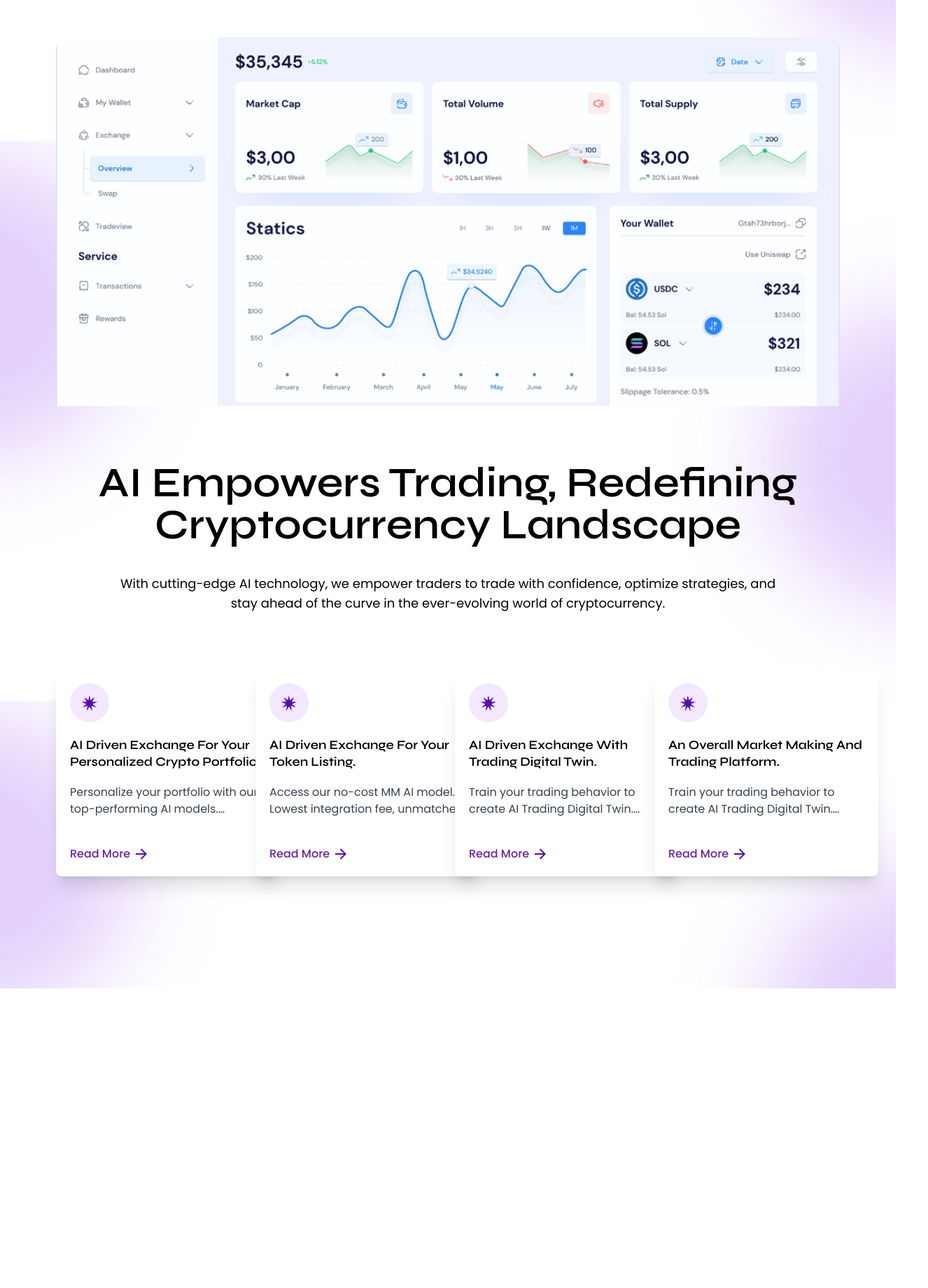
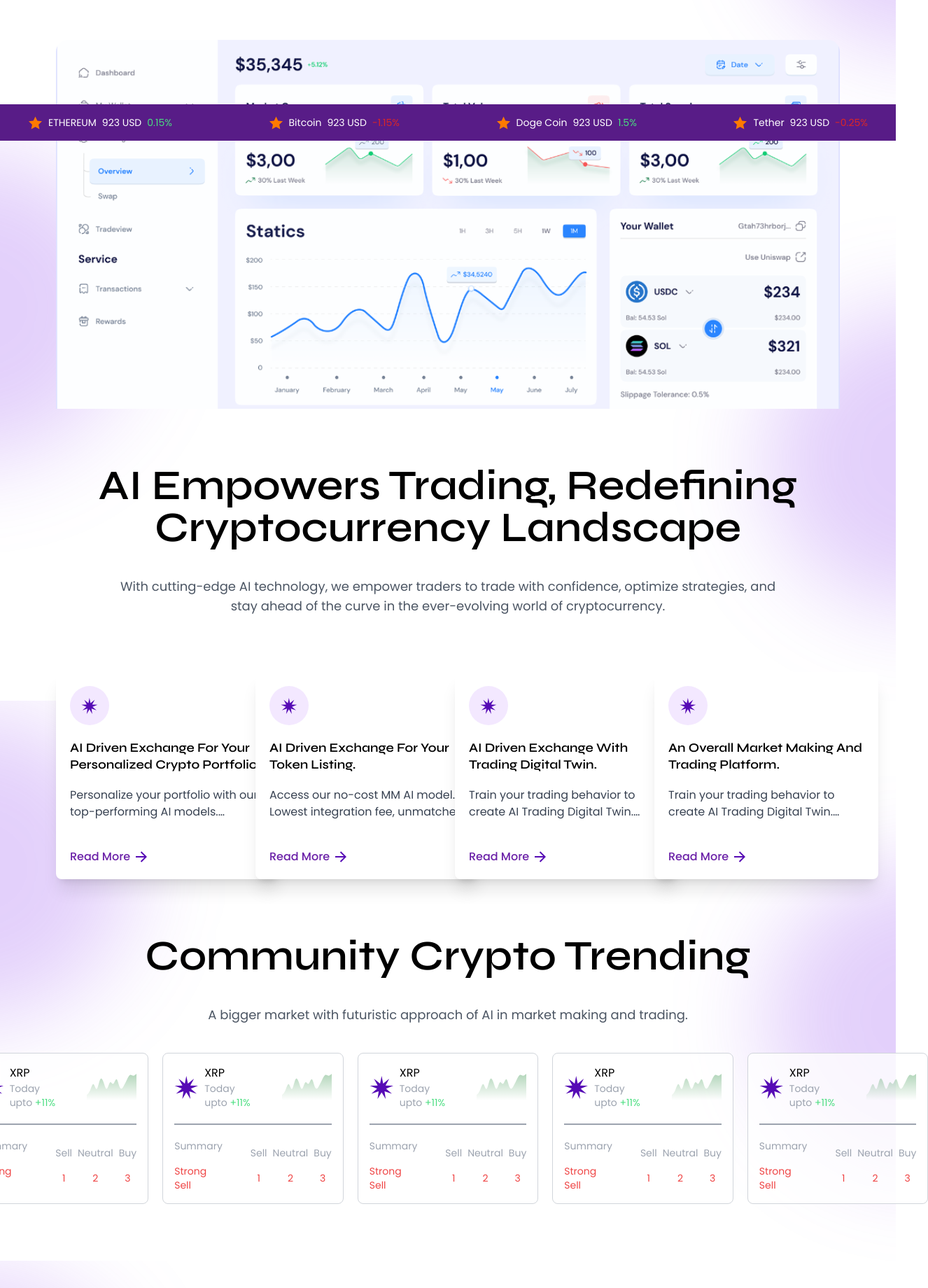
Before and after one commit to NUMENEX/landing-page, a React (Vite) app: page / in a window 1280 px wide. Shown: the part 599-2439 px from the top of the page at 70% size, 1326 px wide, since content can reach past the window. Before the commit the page ends 2011 px from the top, so only its background shows below. Built offline with nearby package versions, Linux system fonts and the light colour scheme.

Commit message:
feat: added missing components

```diff
--- a/src/App.tsx
+++ b/src/App.tsx
@@ -1,7 +1,9 @@
 import "./App.css";
+import CoinBanner from "./components/CoinBanner";
 import FeaturesBody from "./components/FeaturesBody";
 import Header from "./components/Header";
 import IntroductionBody from "./components/IntroductionBody";
+import TrendingCryptos from "./components/TrendingCryptos";
 
 export default function App() {
   return (
@@ -11,9 +13,12 @@ export default function App() {
     >
       <Header />
       <IntroductionBody />
-      <img src="src/assets/svg/dashboard.svg" className="px-20 p-20"></img>
+
+      <img src="src/assets/svg/dashboard.svg" className="px-20 p-20 h-50"></img>
 
       <FeaturesBody />
+      <CoinBanner />
+      <TrendingCryptos />
     </div>
   );
 }
--- /dev/null
+++ b/src/components/CoinBanner/index.tsx
@@ -0,0 +1,51 @@
+export default function CoinBanner() {
+  const coinData = [
+    {
+      name: "ETHEREUM",
+      price: "923 USD",
+      growth: 0.15,
+      logo: "star-golden-logo.svg",
+    },
+    {
+      name: "Bitcoin",
+      price: "923 USD",
+      growth: -1.15,
+      logo: "star-golden-logo.svg",
+    },
+    {
+      name: "Doge Coin",
+      price: "923 USD",
+      growth: 1.5,
+      logo: "star-golden-logo.svg",
+    },
+    {
+      name: "Tether ",
+      price: "923 USD",
+      growth: -0.25,
+      logo: "star-golden-logo.svg",
+    },
+
+    //
+  ];
+  return (
+    <div>
+      <div className="flex flex-row justify-between items-center px-10 py-4 gap-14 fixed w-full h-18 left-0 bottom-0 bg-purple-900 text-white text-sm">
+        {coinData.map((data) => (
+          <div className="flex flex-row gap-2 items-center">
+            <img src={"src/assets/svg/" + data.logo}></img>
+            <div> {data.name}</div>
+            <div> {data.price}</div>
+            <div
+              className={`${
+                data.growth > 0 ? "text-green-400" : "text-red-600"
+              }`}
+            >
+              {data.growth}
+              {"%"}
+            </div>
+          </div>
+        ))}
+      </div>
+    </div>
+  );
+}
--- a/src/components/FeaturesBody/index.tsx
+++ b/src/components/FeaturesBody/index.tsx
@@ -35,13 +35,13 @@ export default function FeaturesBody() {
         AI Empowers Trading, Redefining Cryptocurrency Landscape
       </div>
 
-      <div className="pt-10 md:px-20 text-center md:text-lg">
+      <div className="pt-10 md:px-20 text-center md:text-lg text-gray-600">
         With cutting-edge AI technology, we empower traders to trade with
         confidence, optimize strategies, and stay ahead of the curve in the
         ever-evolving world of cryptocurrency.
       </div>
       <div className="flex justify-center items-center ">
-        <div className="grid grid-cols-1 md:grid-cols-2 xl:grid-cols-4 gap-5 pb-40 ">
+        <div className="grid grid-cols-1 md:grid-cols-2 xl:grid-cols-4 gap-5  ">
           {featureData.map((data, index) => (
             <FeatureCard
               key={index}
--- a/src/components/IntroductionBody/index.tsx
+++ b/src/components/IntroductionBody/index.tsx
@@ -3,20 +3,22 @@ export default function IntroductionBody() {
     <div>
       <div className="px-20 md:px-40 py-5 gap-20">
         <div className="flex justify-center mb-5">
-          <div className=" flex flex-row p-1 bg-purple-100  text-purple-800 rounded-md gap-2 ">
+          <div className=" flex flex-row p-1 bg-purple-100  text-purple-800 rounded-md gap-2 justify-center">
             <img src="src/assets/svg/star-golden-logo.svg"></img>
-            <div>First AI powered market making and trading platform</div>
+            <div className="text-md md:text-lg">
+              First AI powered market making and trading platform
+            </div>
           </div>
         </div>
 
-        <div className="text-3xl md:text-4xl lg:text-7xl font-semibold leading-96 font-syne ">
+        <div className="text-3xl md:text-4xl lg:text-7xl font-semibold leading-96 font-syne  ">
           <div>
             <span>Revolutionizing Crypto Trading with </span>
             <span className="text-purple-800">AI-Powered Market Making</span>
           </div>
         </div>
 
-        <div className="pt-10 text-center lg:text-lg">
+        <div className="pt-10 text-center lg:text-lg text-gray-600">
           An AI-powered centralized exchange (CEX) offering advanced trading
           features and insights. Our algorithms optimize efficiency, strategies,
           and provide personalized recommendations for all traders.
@@ -24,7 +26,7 @@ export default function IntroductionBody() {
       </div>
 
       <div className="flex flex-row  gap-5 justify-center  ">
-        <div className="primaryButton">Start trading with AI now</div>
+        <div className="primaryButton p-10">Start trading with AI now</div>
         <div className="secondaryButton ">See Whitepaper</div>
       </div>
     </div>
--- /dev/null
+++ b/src/components/TrendingCryptos/index.tsx
@@ -0,0 +1,97 @@
+import FeatureCard from "../FeatureCard";
+
+export default function TrendingCryptos() {
+  const coinData = [
+    {
+      name: "ETHEREUM",
+      price: "923 USD",
+      growth: 0.15,
+      logo: "star-golden-logo.svg",
+    },
+    {
+      name: "Bitcoin",
+      price: "923 USD",
+      growth: -1.15,
+      logo: "star-golden-logo.svg",
+    },
+    {
+      name: "Doge Coin",
+      price: "923 USD",
+      growth: 1.5,
+      logo: "star-golden-logo.svg",
+    },
+    {
+      name: "Doge Coin",
+      price: "923 USD",
+      growth: 1.5,
+      logo: "star-golden-logo.svg",
+    },
+    {
+      name: "Doge Coin",
+      price: "923 USD",
+      growth: 1.5,
+      logo: "star-golden-logo.svg",
+    },
+  ];
+  return (
+    <div>
+      <div className="p-20 justify-center gap-20">
+        <div className="text-3xl md:text-4xl lg:text-6xl font-semibold leading-96 font-syne text-center ">
+          Community Crypto Trending
+        </div>
+
+        <div className="pt-10 md:px-20 text-center md:text-lg text-gray-600">
+          A bigger market with futuristic approach of AI in market making and
+          trading.
+        </div>
+        <div className="flex justify-center items-center ">
+          <div className="flex flex-row gap-5 py-10">
+            {coinData.map((data) => (
+              <div className="justify-center items-center p-4  bg-white bg-opacity-80 border border-gray-300 rounded-lg">
+                <div className="flex flex-row items-center gap-10">
+                  <div className="flex flex-row items-center gap-2">
+                    <img src="src/assets/svg/star-logo.svg"></img>
+                    <div>
+                      <div> XRP</div>
+                      <div className="text-gray-400 text-sm">
+                        <span> Today upto </span>
+                        <span className="text-green-400"> +11%</span>
+                      </div>
+                    </div>
+                  </div>
+
+                  <img src="src/assets/svg/chartSampleImage.svg"></img>
+                </div>
+                <div className="border border-gray-400 my-5 flex"></div>
+
+                <div className="flex flex-row items-center gap-10 justify-between text-gray-400 text-sm">
+                  <div className="flex flex-col items-center justify-center gap-4 ">
+                    <div>Summary</div>
+                    <div className="text-red-500">Strong Sell</div>
+                  </div>
+
+                  <div className="flex flex-row items-center gap-2">
+                    <div className="flex flex-col items-center justify-center gap-4 ">
+                      <div>Sell</div>
+                      <div className="text-red-500">1</div>
+                    </div>
+
+                    <div className="flex flex-col items-center justify-center gap-4 ">
+                      <div>Neutral</div>
+                      <div className="text-red-500">2</div>
+                    </div>
+
+                    <div className="flex flex-col items-center justify-center gap-4 ">
+                      <div>Buy</div>
+                      <div className=" text-red-500">3</div>
+                    </div>
+                  </div>
+                </div>
+              </div>
+            ))}
+          </div>
+        </div>
+      </div>
+    </div>
+  );
+}
--- a/src/index.css
+++ b/src/index.css
@@ -8,7 +8,7 @@
   font-weight: 400;
 }
 .primaryButton {
-  @apply flex justify-center items-center px-10 py-4 gap-2 text-white bg-purple-800 rounded-full border-2 cursor-pointer;
+  @apply flex justify-center items-center px-5 md:px-10 py-2 md:py-4 gap-2 text-white bg-purple-800 rounded-full border-2 border-purple-800 cursor-pointer;
 }
 
 .primaryButton:hover {
@@ -16,7 +16,7 @@
 }
 
 .secondaryButton {
-  @apply flex justify-center items-center px-10 py-4 gap-2 text-purple-800 border-2 border-purple-800 rounded-full cursor-pointer;
+  @apply flex justify-center items-center px-5 md:px-10 py-2 md:py-4 gap-2 text-purple-800 border-2 border-purple-800 rounded-full cursor-pointer;
 }
 .secondaryButton:hover {
   @apply text-white bg-purple-800;
```
Also changed, not shown: src/assets/svg/chartSampleImage.svg (added).
